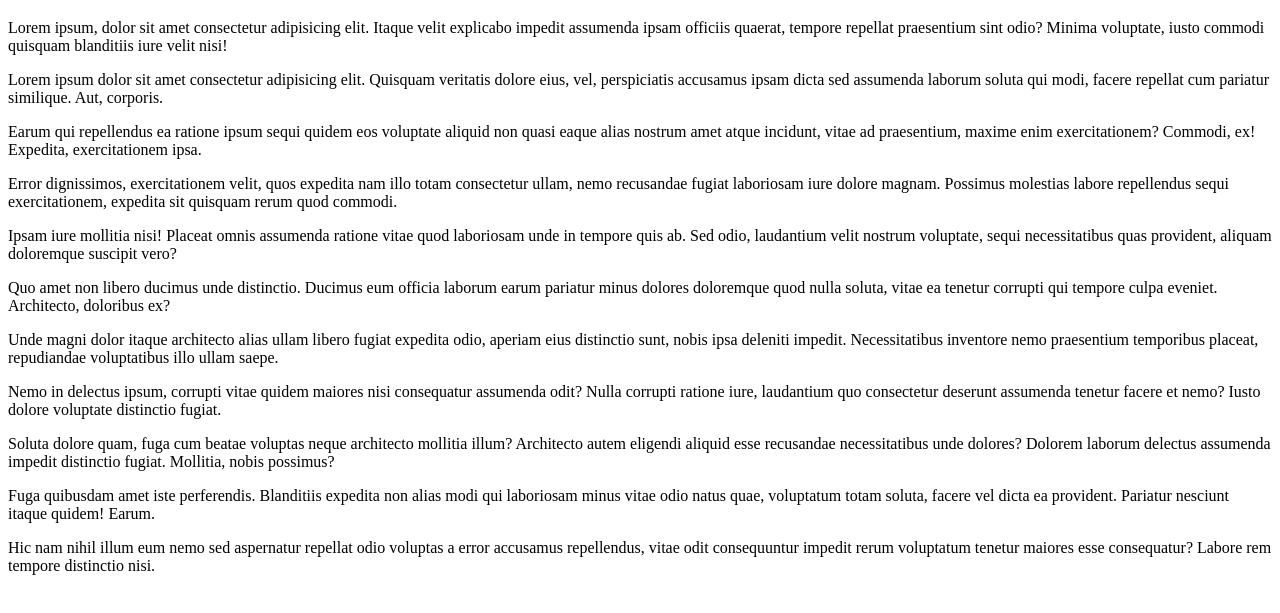
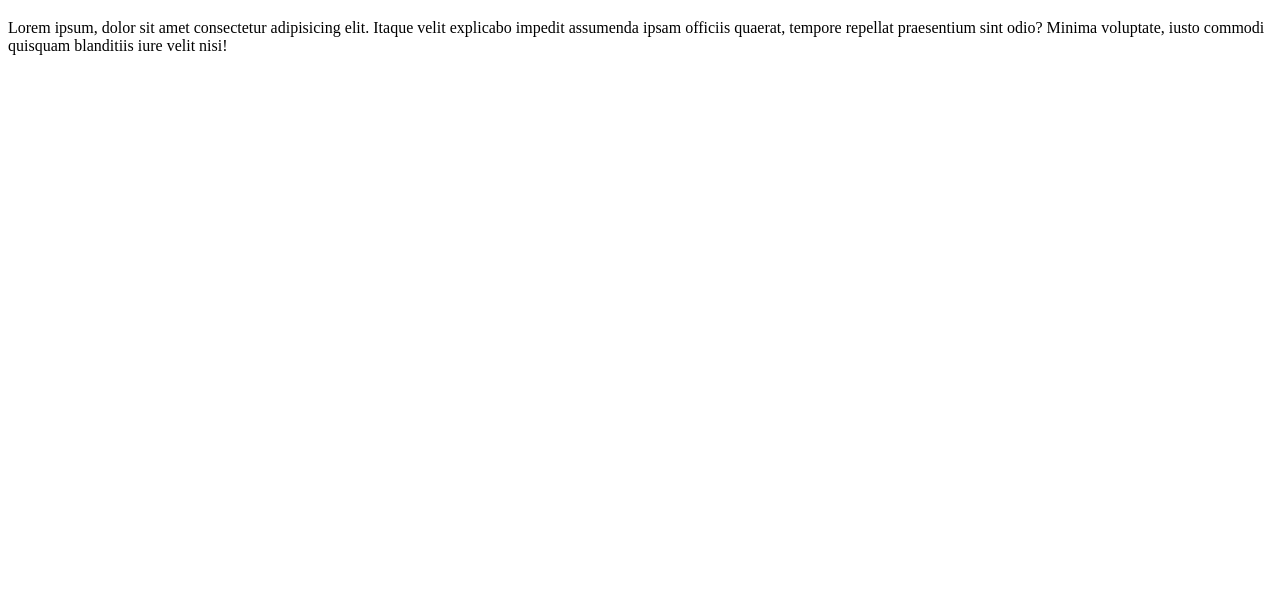
Before and after one commit to delaworla/CSS, a plain HTML site: page lesson05_boxModel/index.html in a window 1280 px wide. Shown: the part 61-674 px from the top of the page. Drawn offline with Linux system fonts and the light colour scheme.

Commit message:
Initiation

```diff
--- a/lesson05_boxModel/index.html
+++ b/lesson05_boxModel/index.html
@@ -18,16 +18,6 @@
           praesentium sint odio? Minima voluptate, iusto commodi quisquam
           blanditiis iure velit nisi!
         </p>
-        <p>Lorem ipsum dolor sit amet consectetur adipisicing elit. Quisquam veritatis dolore eius, vel, perspiciatis accusamus ipsam dicta sed assumenda laborum soluta qui modi, facere repellat cum pariatur similique. Aut, corporis.</p>
-        <p>Earum qui repellendus ea ratione ipsum sequi quidem eos voluptate aliquid non quasi eaque alias nostrum amet atque incidunt, vitae ad praesentium, maxime enim exercitationem? Commodi, ex! Expedita, exercitationem ipsa.</p>
-        <p>Error dignissimos, exercitationem velit, quos expedita nam illo totam consectetur ullam, nemo recusandae fugiat laboriosam iure dolore magnam. Possimus molestias labore repellendus sequi exercitationem, expedita sit quisquam rerum quod commodi.</p>
-        <p>Ipsam iure mollitia nisi! Placeat omnis assumenda ratione vitae quod laboriosam unde in tempore quis ab. Sed odio, laudantium velit nostrum voluptate, sequi necessitatibus quas provident, aliquam doloremque suscipit vero?</p>
-        <p>Quo amet non libero ducimus unde distinctio. Ducimus eum officia laborum earum pariatur minus dolores doloremque quod nulla soluta, vitae ea tenetur corrupti qui tempore culpa eveniet. Architecto, doloribus ex?</p>
-        <p>Unde magni dolor itaque architecto alias ullam libero fugiat expedita odio, aperiam eius distinctio sunt, nobis ipsa deleniti impedit. Necessitatibus inventore nemo praesentium temporibus placeat, repudiandae voluptatibus illo ullam saepe.</p>
-        <p>Nemo in delectus ipsum, corrupti vitae quidem maiores nisi consequatur assumenda odit? Nulla corrupti ratione iure, laudantium quo consectetur deserunt assumenda tenetur facere et nemo? Iusto dolore voluptate distinctio fugiat.</p>
-        <p>Soluta dolore quam, fuga cum beatae voluptas neque architecto mollitia illum? Architecto autem eligendi aliquid esse recusandae necessitatibus unde dolores? Dolorem laborum delectus assumenda impedit distinctio fugiat. Mollitia, nobis possimus?</p>
-        <p>Fuga quibusdam amet iste perferendis. Blanditiis expedita non alias modi qui laboriosam minus vitae odio natus quae, voluptatum totam soluta, facere vel dicta ea provident. Pariatur nesciunt itaque quidem! Earum.</p>
-        <p>Hic nam nihil illum eum nemo sed aspernatur repellat odio voluptas a error accusamus repellendus, vitae odit consequuntur impedit rerum voluptatum tenetur maiores esse consequatur? Labore rem tempore distinctio nisi.</p>
 
 </body>
 </html>
```
